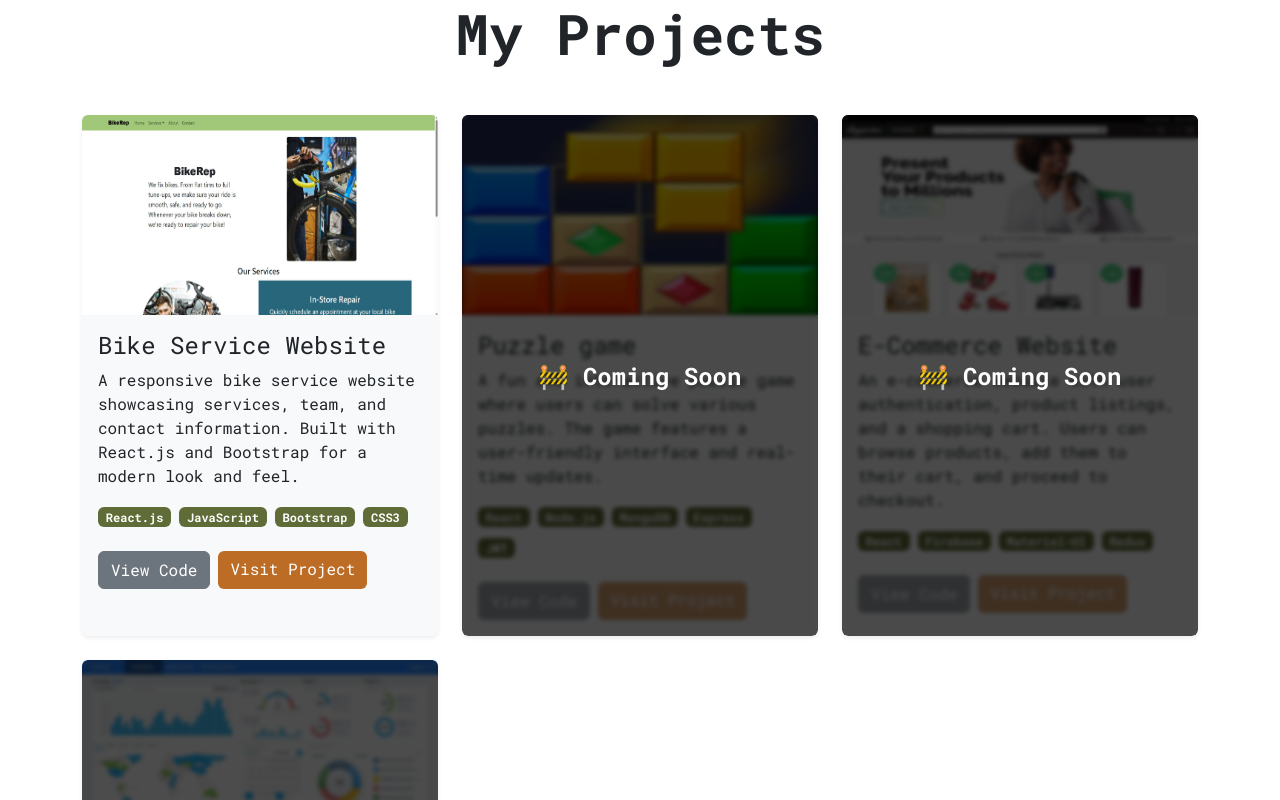
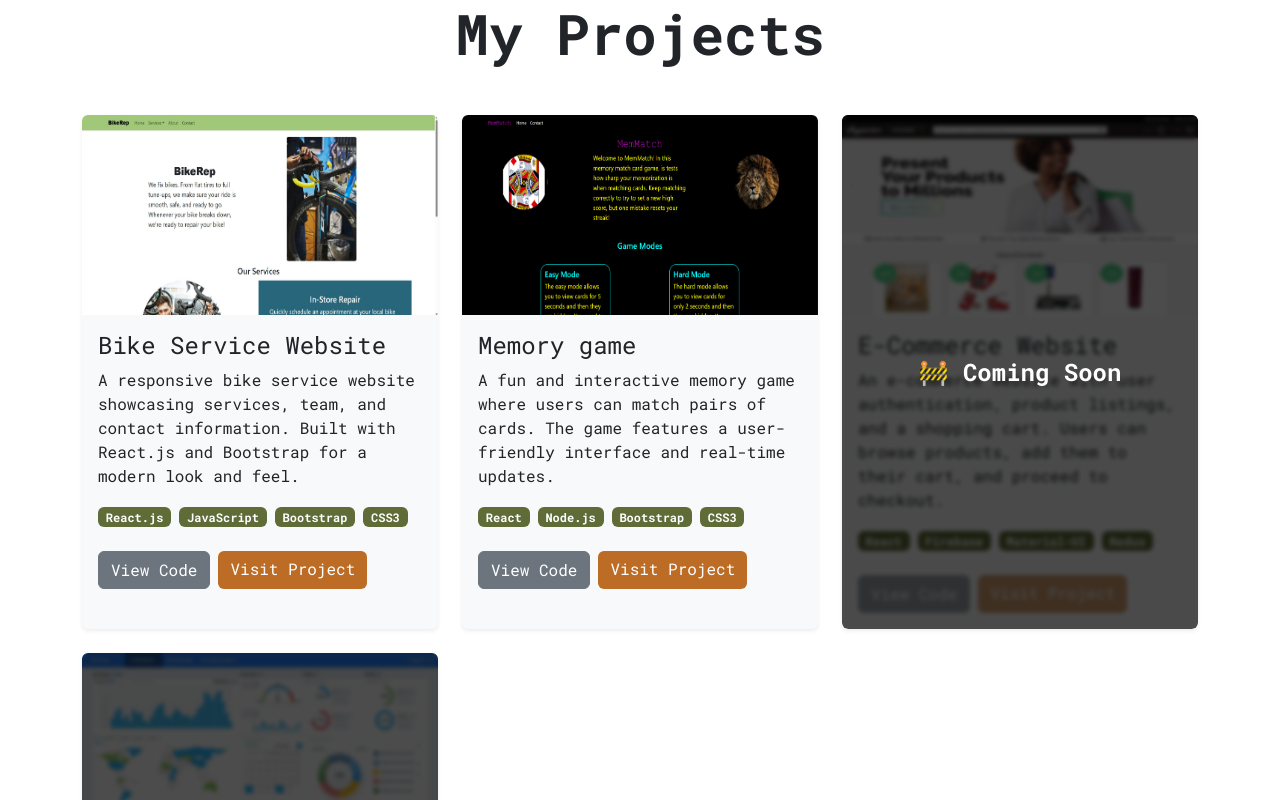
Before and after one commit to nisarg3322/SEG3125_portfolio, a Next.js app: page /projects in a window 1280 px wide. Shown: the top 800 px of the page. Built offline with nearby package versions, Linux system fonts and the light colour scheme.

Commit message:
fix: added assignment 2

```diff
--- a/src/app/projects/page.tsx
+++ b/src/app/projects/page.tsx
@@ -12,15 +12,14 @@ export default function Projects() {
       comingSoon: false,
     },
     {
-      title: "Puzzle game",
+      title: "Memory game",
       description:
-        "A fun and interactive puzzle game where users can solve various puzzles. The game features a user-friendly interface and real-time updates.",
-      technologies: ["React", "Node.js", "MongoDB", "Express", "JWT"],
-      image: "/puzzle_game.jpg",
-      link: "",
-      githubLink: "",
-      demo: "",
-      comingSoon: true,
+        "A fun and interactive memory game where users can match pairs of cards. The game features a user-friendly interface and real-time updates.",
+      technologies: ["React", "Node.js", "Bootstrap", "CSS3"],
+      image: "/memory_game.png",
+      link: "https://seg3125assignmnet.netlify.app/",
+      githubLink: "https://github.com/nisarg3322/SEG_3125_assignment3",
+      comingSoon: false,
     },
     {
       title: "E-Commerce Website",
```
Also changed, not shown: public/memory_game.png (added), public/puzzle_game.jpg (deleted).
